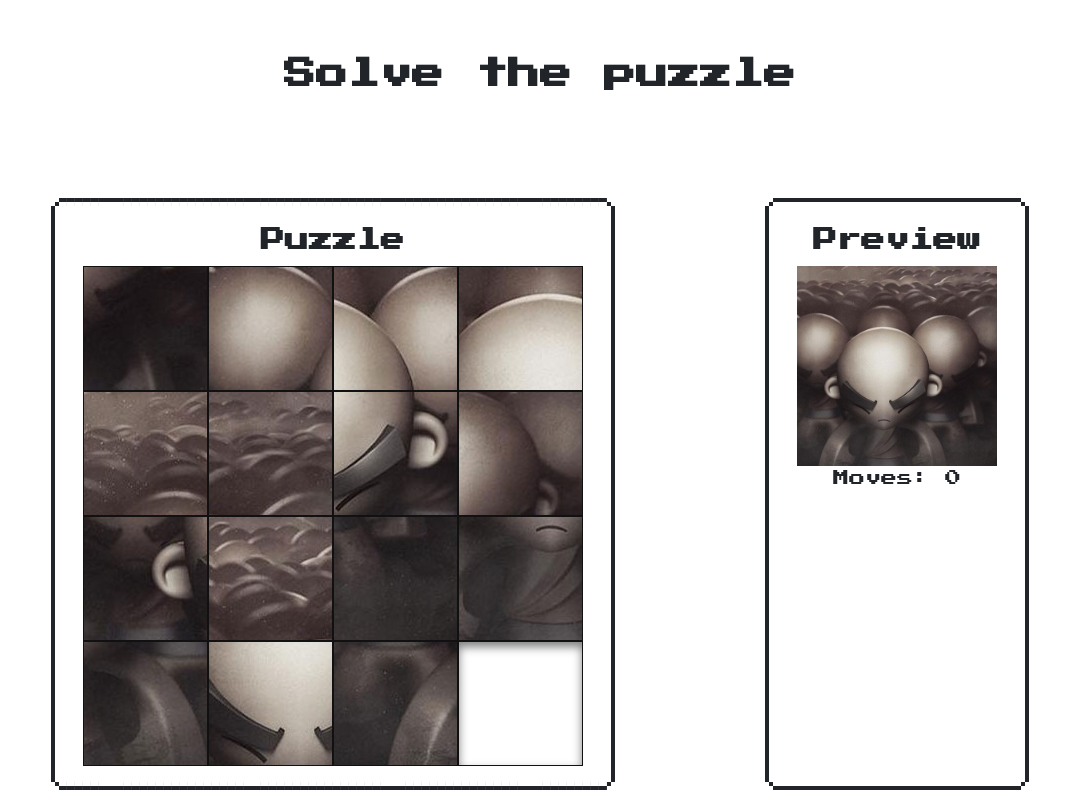
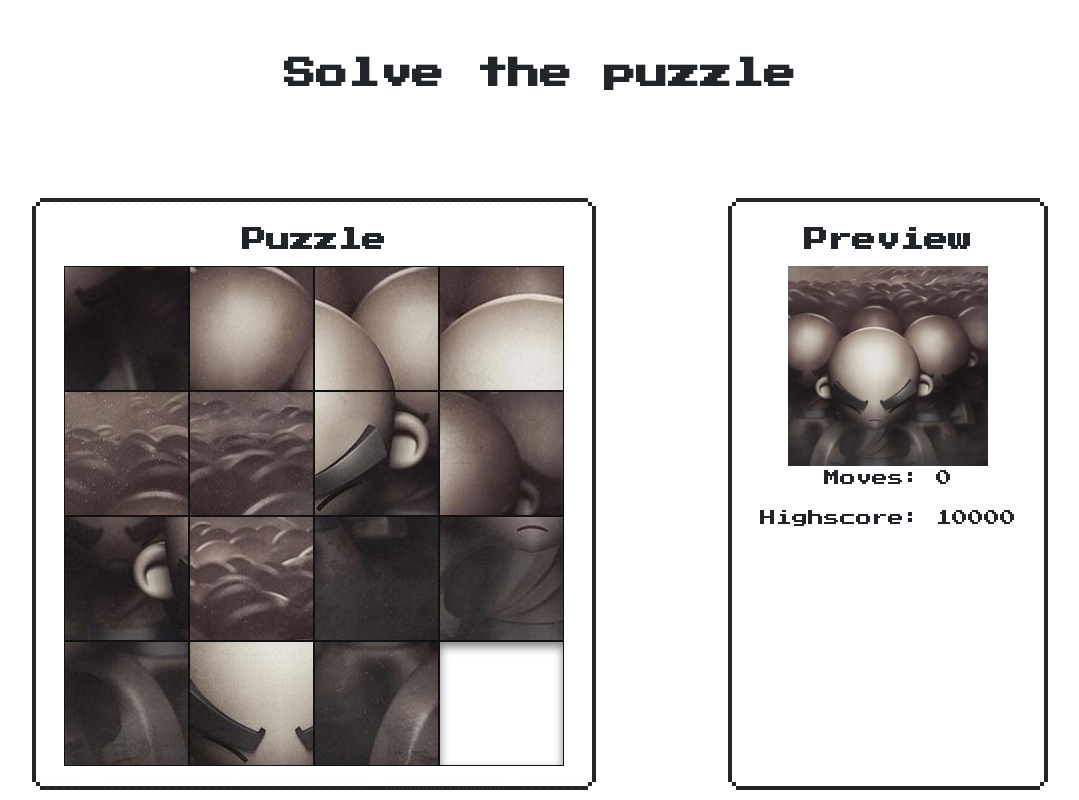
Before and after one commit to littlemousey/sliding-puzzle-game, a Vue app: page /game in a window 1280 px wide. Shown: the whole page, without its empty margins (100-1179 px from the left). Built offline with nearby package versions, Linux system fonts and the light colour scheme.

Commit message:
Highscore implemented

```diff
--- a/src/views/Game.vue
+++ b/src/views/Game.vue
@@ -25,6 +25,7 @@
         <img :src="image" alt="original image" class="original-image" />
         <div>
           <p>Moves: {{ moves }}</p>
+          <p>Highscore: {{ highscore }}</p>
         </div>
       </div>
     </div>
@@ -51,7 +52,8 @@ export default {
         width: 0,
         height: 0
       },
-      moves: 0
+      moves: 0,
+      highscore: 10000
     };
   },
   computed: {
@@ -143,6 +145,7 @@ export default {
       if (target) {
         this.switchTiles(target, tile);
         this.moves++;
+        this.highscore -= 10;
       }
     },
 
```
